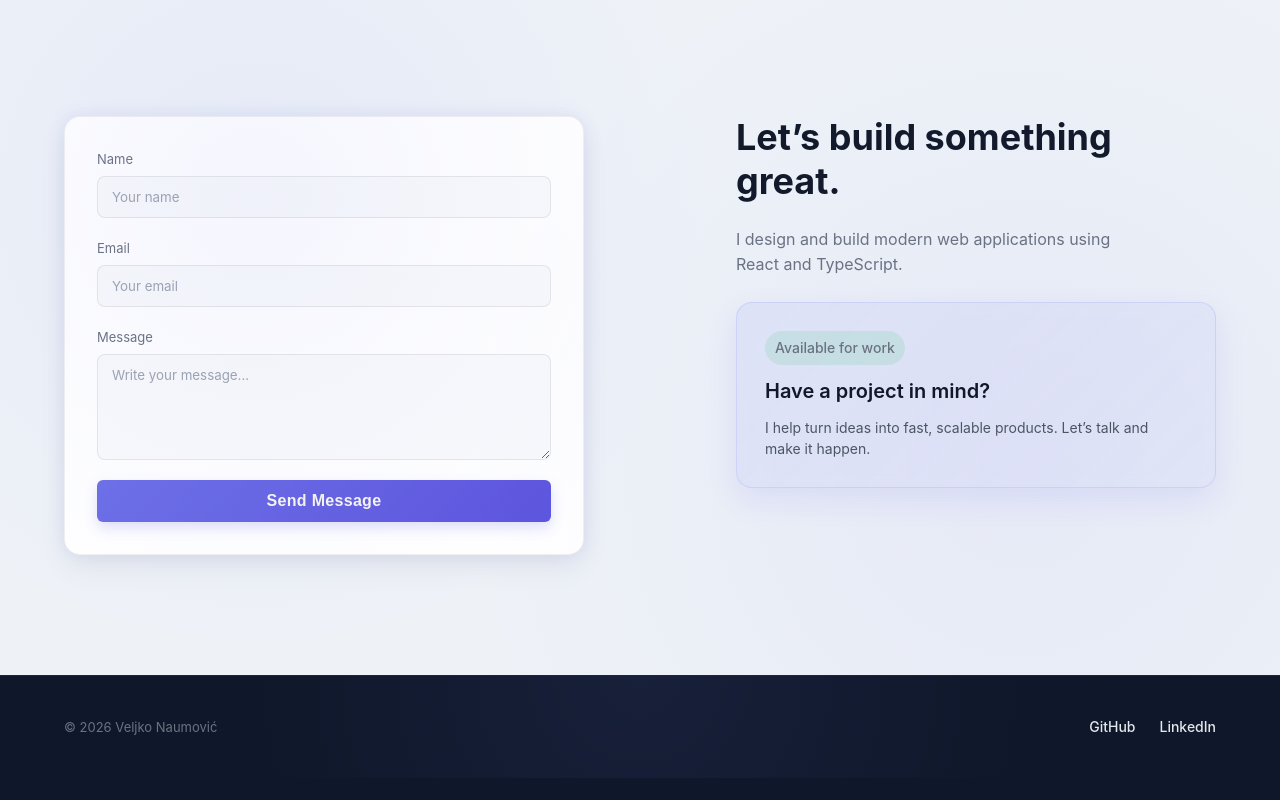
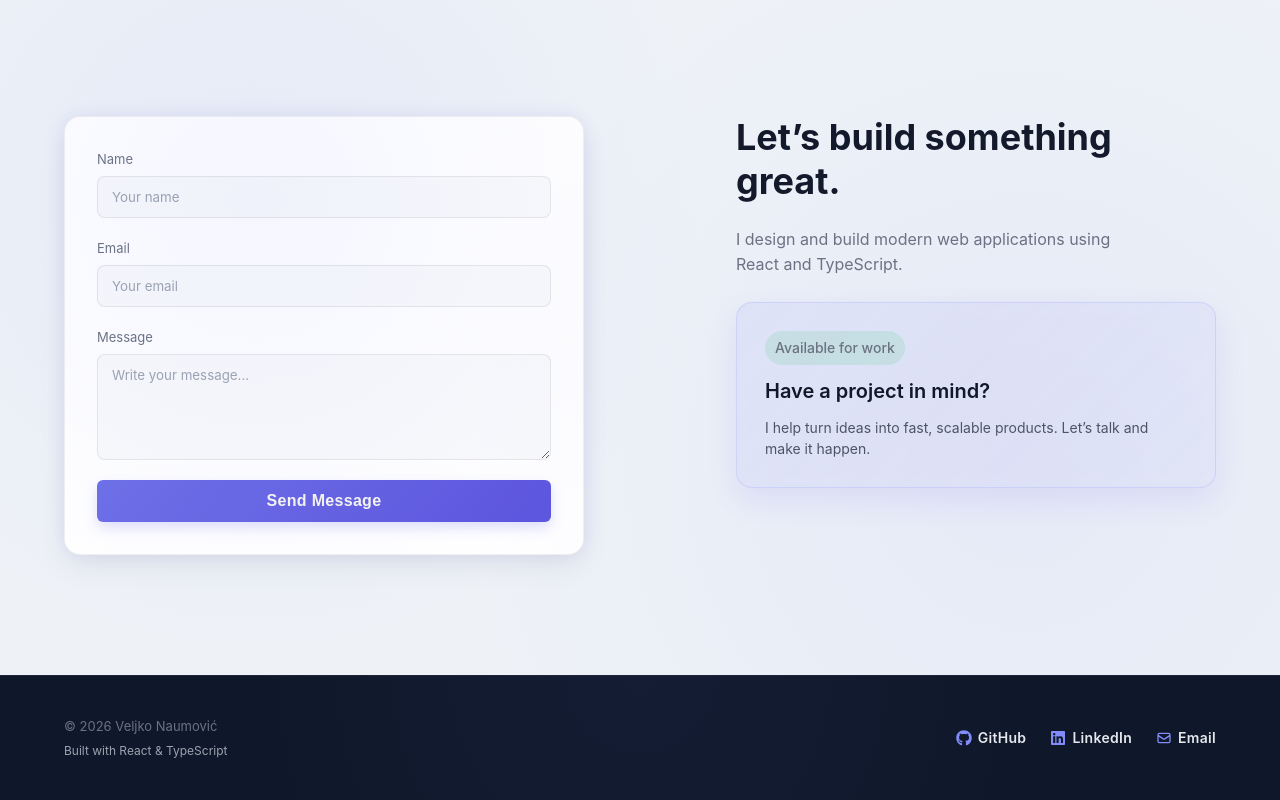
Before and after one commit to veljko-naumovic/frontend-portfolio, a React (Vite) app: page / in a window 1280 px wide. Shown: the part 4938-5738 px from the top of the page. Before the commit the page ends 5716 px from the top, so only its background shows below. Built offline with nearby package versions, Linux system fonts and the light colour scheme; no server answers.

Commit message:
Improve footer, add links

```diff
--- a/src/components/Footer/Footer.scss
+++ b/src/components/Footer/Footer.scss
@@ -6,12 +6,12 @@
     border-top: 1px solid rgba(255, 255, 255, 0.06);
     position: relative;
 
-    /* subtle indigo glow */
+    /* subtle glow */
     &::before {
         content: "";
         position: absolute;
         inset: 0;
-        background: radial-gradient(circle at top, rgba(129, 140, 248, 0.08), transparent 60%);
+        background: radial-gradient(circle at top, rgba(129, 140, 248, 0.05), transparent 60%);
         pointer-events: none;
     }
 }
@@ -25,26 +25,55 @@
     z-index: 1;
 }
 
+.footer-left {
+    display: flex;
+    flex-direction: column;
+    gap: 4px;
+}
+
 .footer-text {
     font-size: 13px;
     color: #6b7280;
 }
 
+.footer-sub {
+    font-size: 12px;
+    color: #9ca3af;
+}
+
+/* Links */
 .footer-links {
     display: flex;
     gap: 24px;
 
     a {
+        display: inline-flex;
+        align-items: center;
+        gap: 6px;
+
         font-size: 14px;
-        font-weight: 500;
+        font-weight: 600;
+        letter-spacing: 0.3px;
         color: #e5e7eb;
         text-decoration: none;
         position: relative;
         transition: all 0.25s ease;
 
+        svg {
+            font-size: 16px;
+            color: $accent-color;
+            transition: transform 0.2s ease;
+        }
+
         &:hover {
             color: $accent-color;
-            text-shadow: 0 0 8px rgba(129, 140, 248, 0.5);
+            transform: translateY(-1px);
+            text-shadow: none; // 👈 ukloni glow
+        }
+
+        &:hover svg {
+            transform: scale(1.1);
+            filter: none; // 👈 ukloni glow i sa ikonice
         }
 
         /* underline animation */
@@ -67,10 +96,17 @@
     }
 }
 
+/* Mobile */
 @media (max-width: 768px) {
     .footer-content {
         flex-direction: column;
+        align-items: center;
+        text-align: center;
         gap: 16px;
-        align-items: flex-start;
+    }
+
+    .footer-links {
+        justify-content: center;
+        flex-wrap: wrap;
     }
 }
--- a/src/components/Footer/Footer.tsx
+++ b/src/components/Footer/Footer.tsx
@@ -1,12 +1,17 @@
 import "./Footer.scss";
+import { FaGithub, FaLinkedin } from "react-icons/fa";
+import { HiOutlineMail } from "react-icons/hi";
 
 const Footer = () => {
 	return (
 		<footer className="footer">
 			<div className="container footer-content">
-				<p className="footer-text">
-					© {new Date().getFullYear()} Veljko Naumović
-				</p>
+				<div className="footer-left">
+					<p className="footer-text">
+						© {new Date().getFullYear()} Veljko Naumović
+					</p>
+					<p className="footer-sub">Built with React & TypeScript</p>
+				</div>
 
 				<div className="footer-links">
 					<a
@@ -14,14 +19,22 @@ const Footer = () => {
 						target="_blank"
 						rel="noopener noreferrer"
 					>
+						<FaGithub />
 						GitHub
 					</a>
+
 					<a
 						href="https://www.linkedin.com/in/veljko-naumovic-3370381a4/"
 						target="_blank"
 						rel="noopener noreferrer"
 					>
+						<FaLinkedin />
 						LinkedIn
+					</a>
+
+					<a href="mailto:veljko.naumovic@gmail.com?subject=Project inquiry&body=Hi Veljko,%0D%0A%0D%0A">
+						<HiOutlineMail />
+						Email
 					</a>
 				</div>
 			</div>
```
